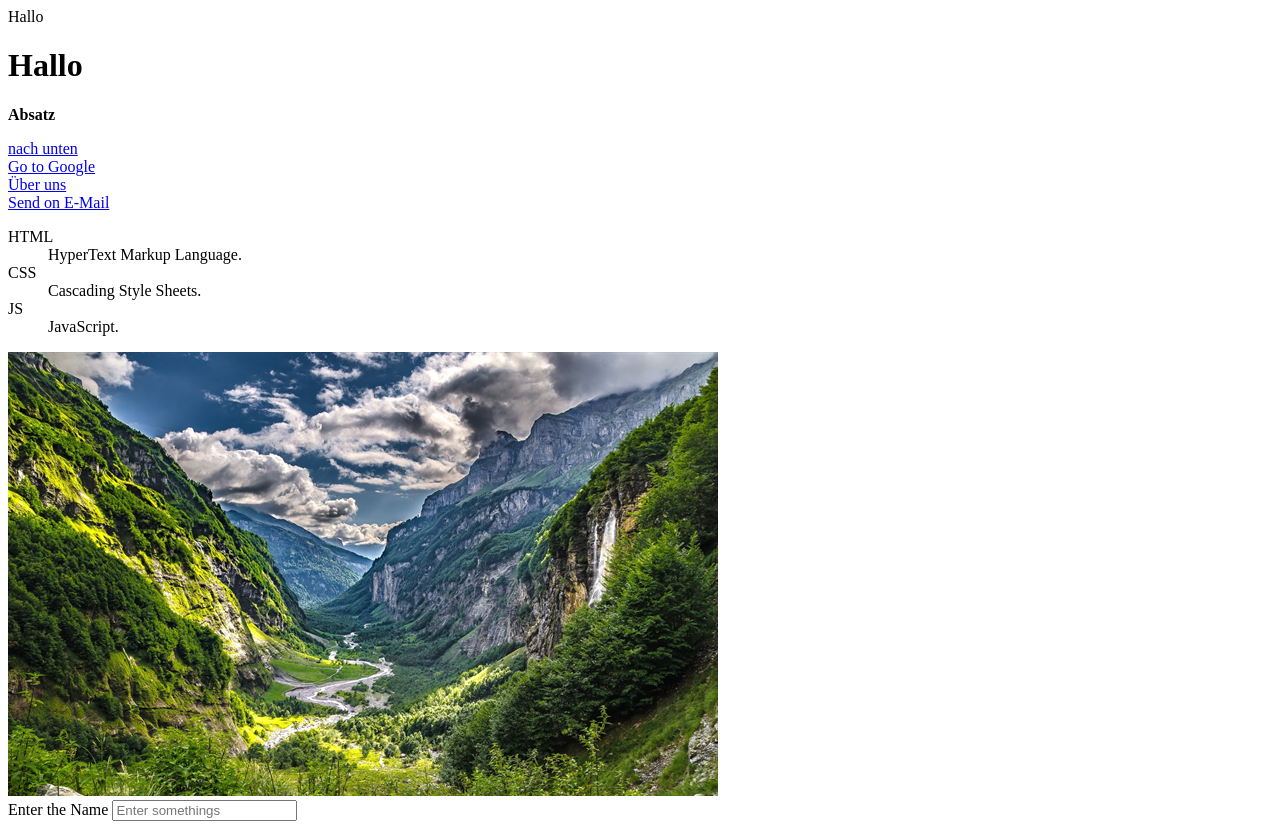
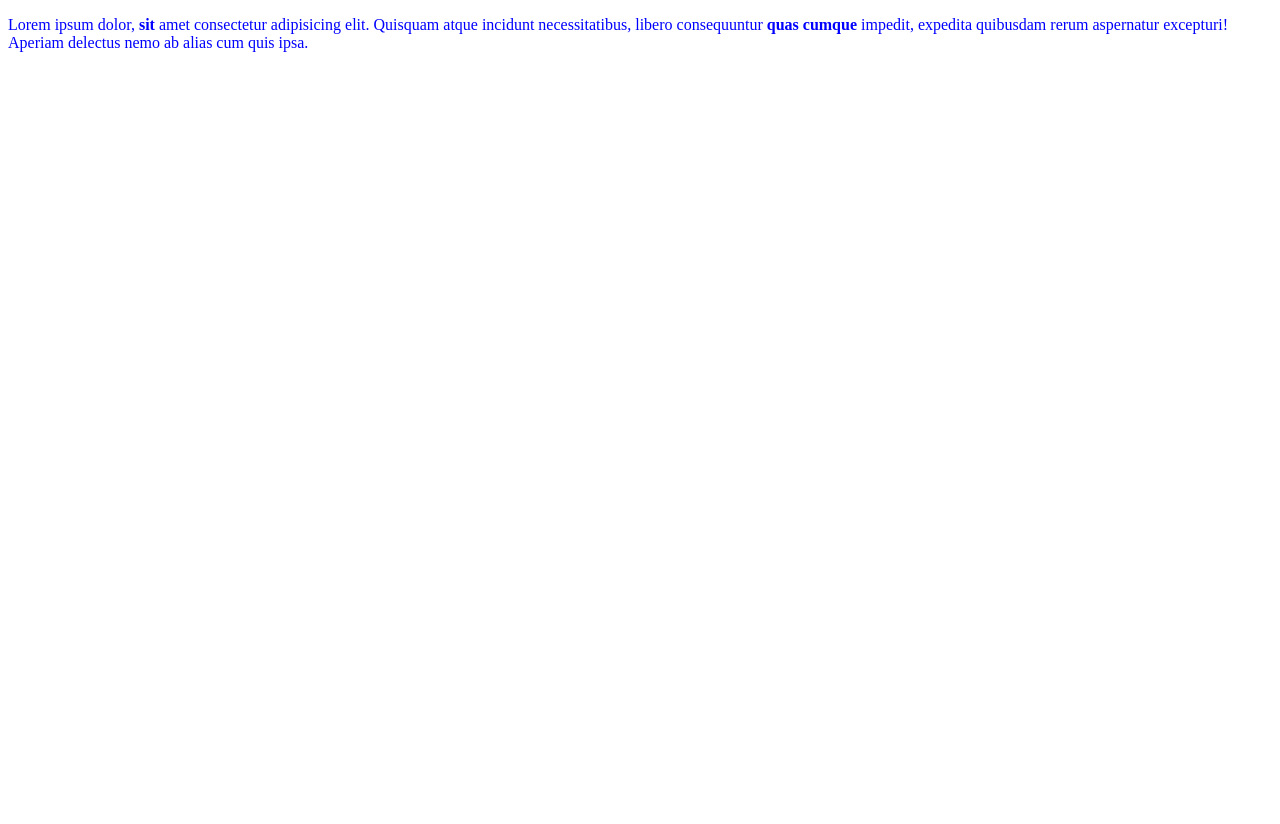
Before and after one commit to YarturY/FirstWebSite, a plain HTML site: page index.html in a window 1280 px wide. Shown: the top 824 px of the page. After the commit the page ends 800 px from the top, so only its background shows below. Drawn offline with Linux system fonts and the light colour scheme; files whose address does not match are found by name.

Commit message:
Connet to CSS

```diff
--- /dev/null
+++ b/css/css/main.css
@@ -0,0 +1,3 @@
+body {
+    color: blue;
+}
--- a/index.html
+++ b/index.html
@@ -1,4 +1,4 @@
-<!DOCTYPE html>
+<!--<!DOCTYPE html>
     <html lang="de">
         <head>
             <meta charset="utf-8">
@@ -9,7 +9,7 @@
             <title>Hauptsite</title>
         </head>
 <body>
-    <!-- Kopfzeile-->
+    Kopfzeile
     Hallo
         <h1>Hallo</h1>
         <p><b>Absatz</b></p>
@@ -70,4 +70,25 @@ Lorem ipsum dolor sit amet consectetur adipisicing elit. Architecto, nostrum!
 
         </form>
 </body>
+    </html>-->
+
+
+    <!DOCTYPE html>
+    <html lang="en">
+    <head>
+      <meta charset="UTF-8">
+      <meta name="viewport" content="width=device-width, initial-scale=1.0">
+      <title>HTML + CSS</title>
+      <link rel="stylesheet" href="C:\Users\artur\Desktop\GitProjektSite\FirstWebSite\css\css\main.css">
+      <!-- <style>
+         b {
+          color:red;
+        }
+      </style> -->
+    </head>
+    <body>
+      <p>Lorem ipsum dolor, <b>sit</b> amet consectetur adipisicing elit. Quisquam atque incidunt necessitatibus,
+        libero consequuntur <b>quas cumque</b> impedit, expedita quibusdam rerum aspernatur excepturi!
+        Aperiam delectus nemo ab alias cum quis ipsa.</p>
+    </body>
     </html>
```
